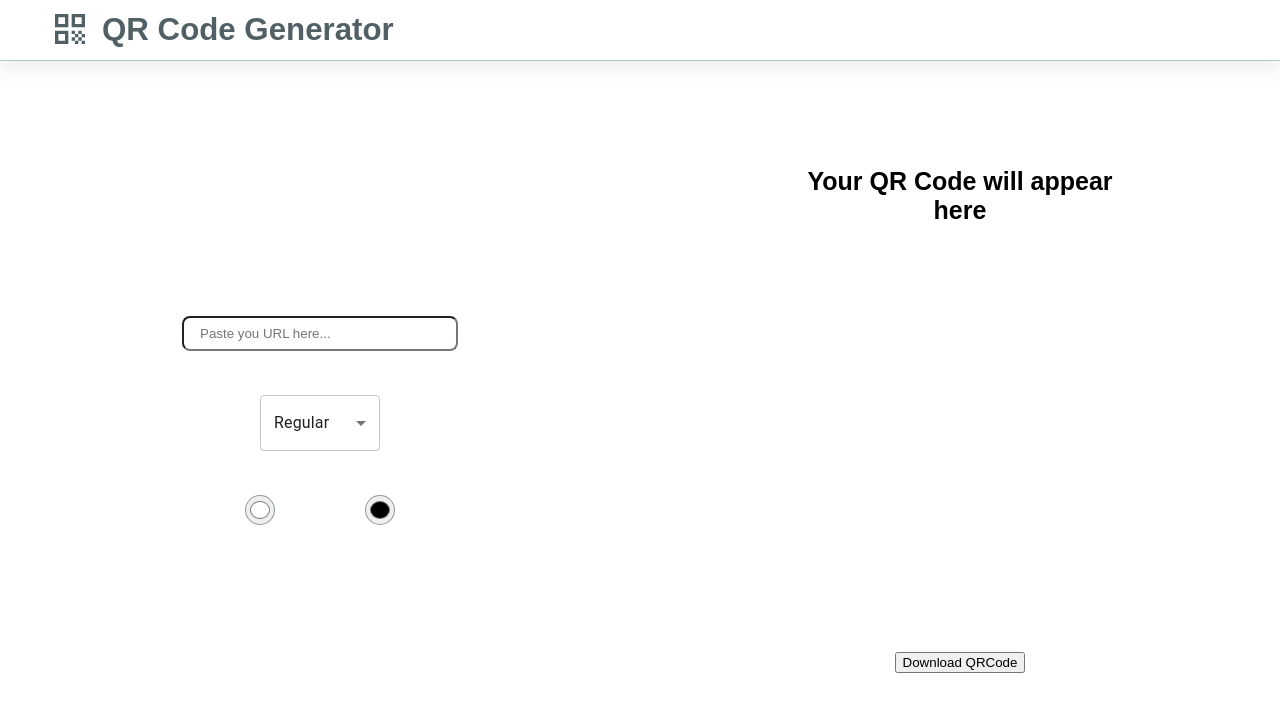
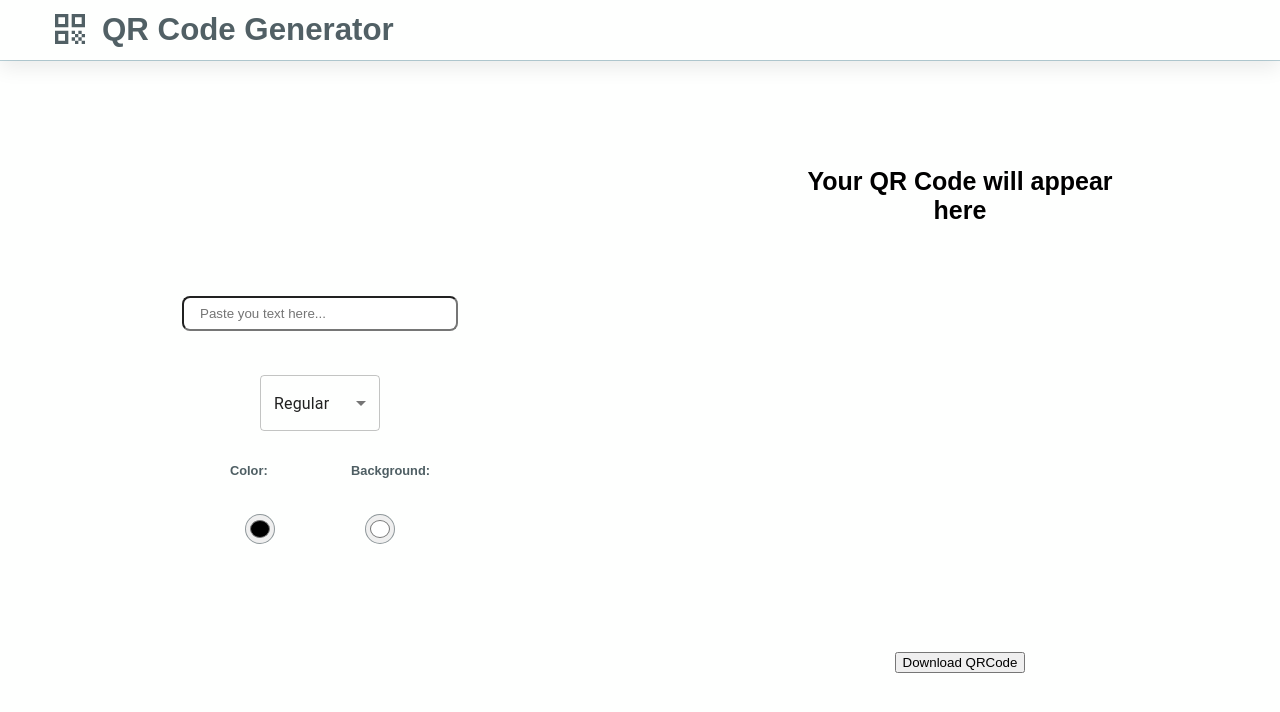
Before and after one commit to FelBenini/react-qrcode-generator, a React (Create React App) app: page / in a window 1280 px wide. Shown: the top 712 px of the page. Built offline with nearby package versions, Linux system fonts and the light colour scheme; a web font is replaced by a local one.

Commit message:
Changes made to the UI

```diff
--- a/src/App.tsx
+++ b/src/App.tsx
@@ -7,7 +7,7 @@ import Form from './components/form';
 
 function App() {
   const [url, setUrl] = useState('')
-  const [color, setColor] = useState(['#FFFFFF', '#000000'])
+  const [color, setColor] = useState(['#000000', '#FFFFFF'])
   const [scale, setScale] = useState(240)
   return (
     <div className="App">
--- a/src/components/form.tsx
+++ b/src/components/form.tsx
@@ -18,7 +18,7 @@ const Form = ({ setUrl, color, setColor, scale, setScale }: propsTypes) => {
     };
     return (
         <form>
-            <input type="text" id='url' placeholder='Paste you URL here...' onChange={(e) => { setUrl(e.target.value) }} />
+            <input type="text" id='url' placeholder='Paste you text here...' onChange={(e) => { setUrl(e.target.value) }} />
             <FormControl sx={{ m: 1, minWidth: 120 }}>
                 <Select
                     id="demo-simple-select"
@@ -31,9 +31,13 @@ const Form = ({ setUrl, color, setColor, scale, setScale }: propsTypes) => {
                     <MenuItem value={380}>Large</MenuItem>
                 </Select>
             </FormControl>
+            <span id='colorTitle'>
+                <h6>Color:</h6>
+                <h6>Background:</h6>
+            </span>
             <span className='colorWrapper'>
                     <input type="color" className='colorInput' value={color[0]} onChange={(e) => { setColor([e.target.value, color[1]]) }} />
-                <input type="color" className='colorInput' value={color[1]} onChange={(e) => { setColor([color[0], e.target.value]) }} />
+                    <input type="color" name='color2' className='colorInput' value={color[1]} onChange={(e) => { setColor([color[0], e.target.value]) }} />
             </span>
         </form>
     )
--- a/src/style/App.css
+++ b/src/style/App.css
@@ -127,6 +127,15 @@ form input {
   border-radius: 8px;
 }
 
+#colorTitle {
+  display: flex;
+  width: 200px;
+  justify-content: space-between;
+  padding-left: 20px;
+  margin-top: 24px;
+  color: #091e25b7;
+}
+
 @media (max-width: 700px) {
   .App section form, .App section #QrContainer {
     width: 100%;
```
Lines whose indentation alone changed are shown as unchanged.
